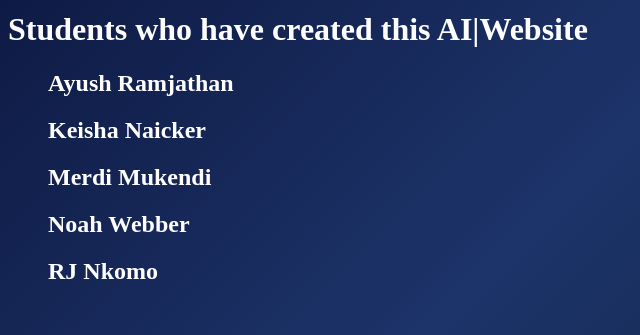
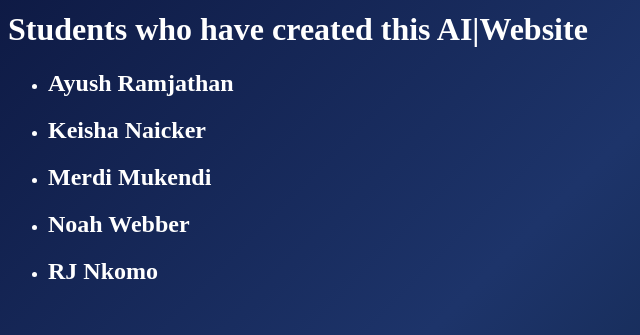
Before and after one commit to ayushramjathano/Hackathon, a website: page Students.html in a window 1280 px wide. Shown: the part 278-613 px from the top of the page, 0-640 px from the left. Drawn offline with Linux system fonts and the light colour scheme.

Commit message:
Update Students.html

```diff
--- a/Students.html
+++ b/Students.html
@@ -15,11 +15,11 @@
 <a href="reccomendedJobs.html">AI reccomended jobs</a>
 </div>
 <h1>Students who have created this AI|Website</h1>
-<ol>
-<h2>Ayush Ramjathan</h2>
-<h2>Keisha Naicker</h2>
-<h2>Merdi Mukendi</h2>
-<h2>Noah Webber</h2>
-<h2>RJ Nkomo</h2>
-</ol>
+<ul = "circle">
+<li><h2>Ayush Ramjathan</h2></li>
+<li><h2>Keisha Naicker</h2></li>
+<li><h2>Merdi Mukendi</h2></li>
+<li><h2>Noah Webber</h2></li>
+<li><h2>RJ Nkomo</h2></li>
+</ul>
 </html>
```
